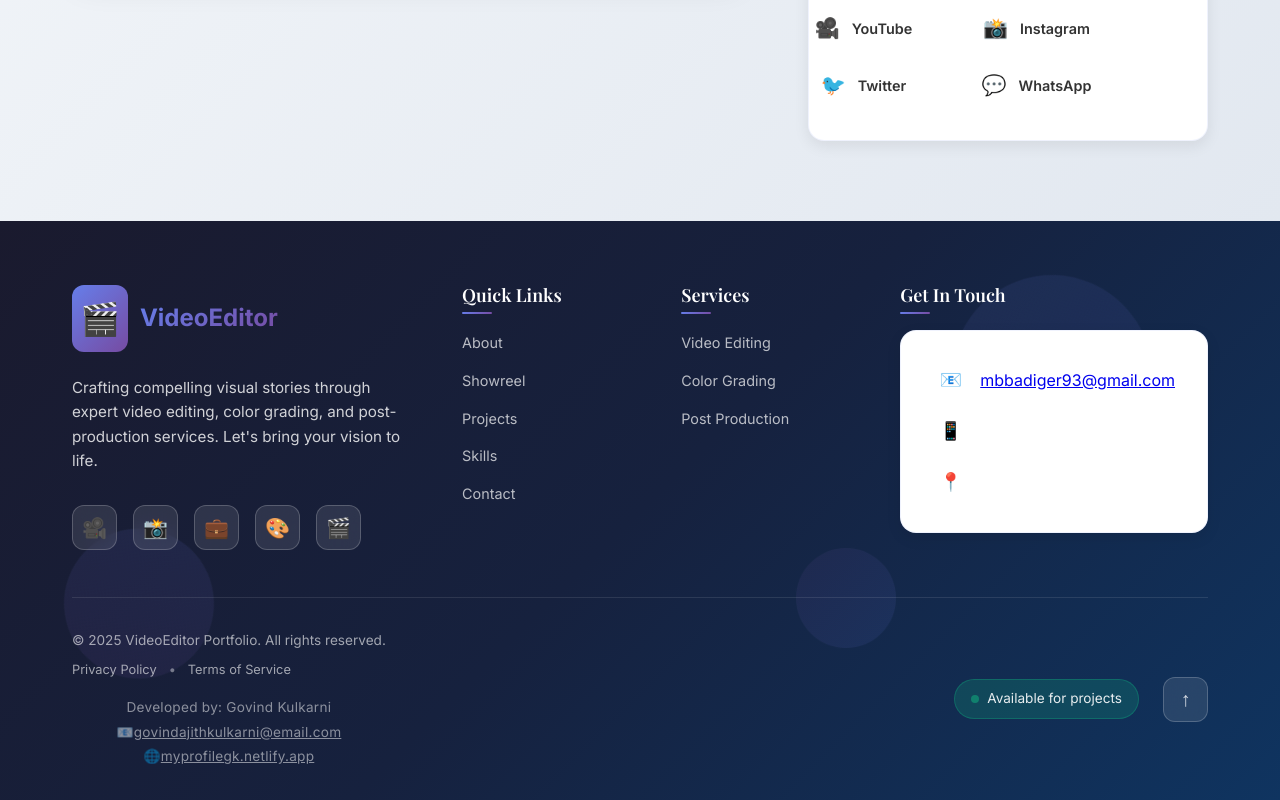
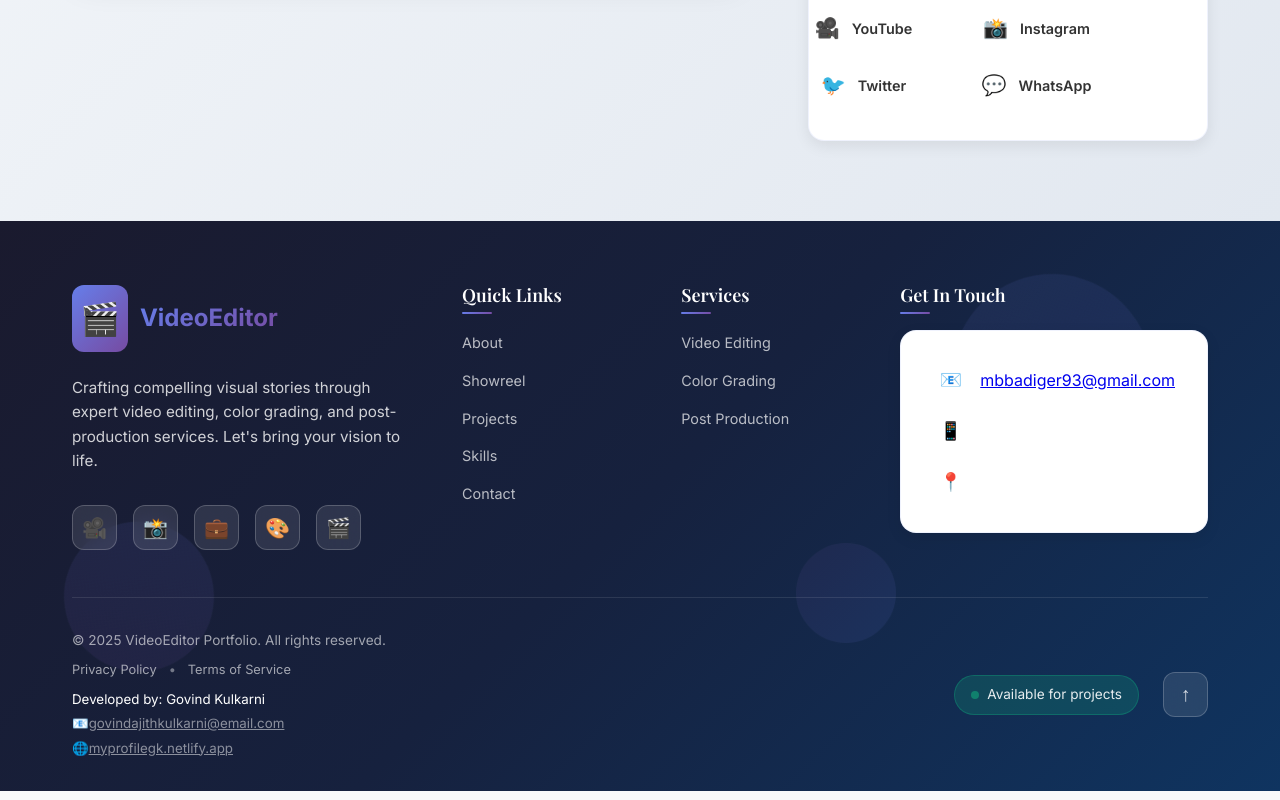
Before and after one commit to govindk44/VideoEPortfolio, a React (Create React App) app: page / in a window 1280 px wide. Shown: the part 8934-9734 px from the top of the page. Built offline with nearby package versions, Linux system fonts and the light colour scheme.

Commit message:
Footer.js

```diff
--- a/src/components/Footer.js
+++ b/src/components/Footer.js
@@ -144,7 +144,7 @@ const Footer = () => {
                   <span className="separator">•</span>
                   <a href="#terms" className="legal-link">Terms of Service</a>
                 </div>
-                <div className="developed-by">
+                <div className="Designed-by">
                   <small style={{ display: 'block', marginBottom: '0.2rem' }}>Developed by: Govind Kulkarni</small>
                   <small style={{ display: 'block', marginBottom: '0.2rem' }}>
                     <span role="img" aria-label="email">📧</span>
```
